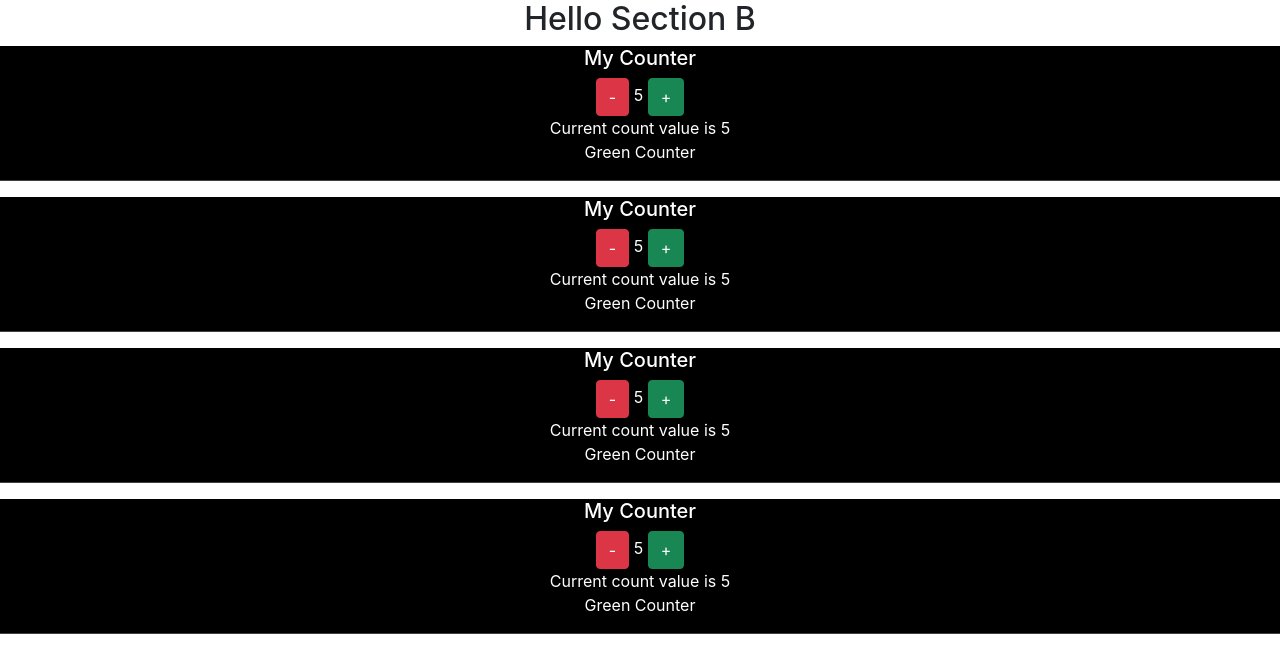
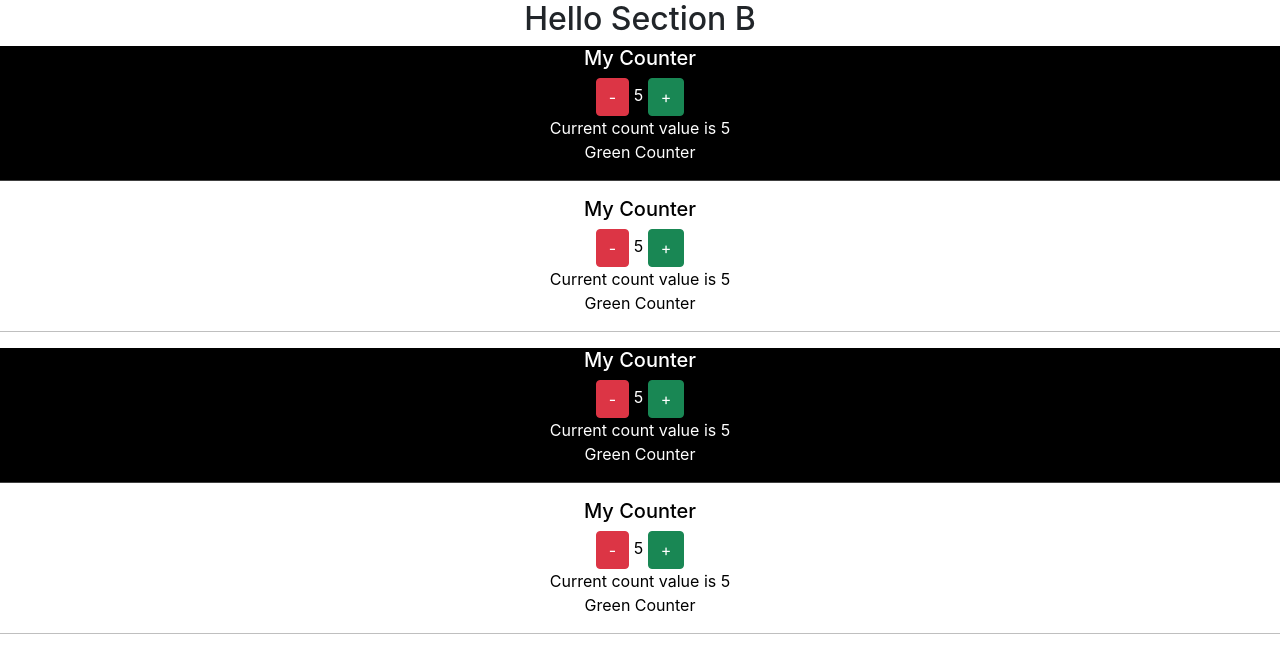
Before and after one commit to RanaMoizHaider/react-practice, a React (Create React App) app: page / in a window 1280 px wide. Shown: the top 672 px of the page. Built offline with nearby package versions, Linux system fonts and the light colour scheme.

Commit message:
Change in CSS on conditions

```diff
--- a/src/App.js
+++ b/src/App.js
@@ -7,9 +7,9 @@ function App() {
     <div className="App">
       <h2>Hello Section B</h2>
       < Counter />
+      < Counter theme="light"/>
       < Counter />
-      < Counter />
-      < Counter />
+      < Counter theme="light"/>
     </div>
   );
 }
--- a/src/components/examples/Counter.jsx
+++ b/src/components/examples/Counter.jsx
@@ -1,9 +1,13 @@
 import React from 'react'
 
-const Counter = () => {
+const Counter = (props) => {
 
     // let count = 5;
     const [count,setCount] = React.useState(5);
+    // let color = props.theme === "light" ? "black" : "white";
+    // let backgroundColor = props.theme === "light" ? "white" : "black";
+
+    let isLight = props.theme === "light";
 
     const countUp = () => {
         // count++;
@@ -15,7 +19,8 @@ const Counter = () => {
         setCount(count - 1);
     }
     return (
-        <div style={{color:"white", backgroundColor:"black"}}>
+        // <div style={{color:color, backgroundColor:backgroundColor}}>
+        <div style={{color:isLight?"black":"white", backgroundColor:isLight?"white":"black"}}>
         {/* <div> */}
             <h5>My Counter</h5>
             <button onClick={countDown} className='btn btn-danger'>-</button> {count} <button onClick={countUp} className='btn btn-success'>+</button> <br />
```
